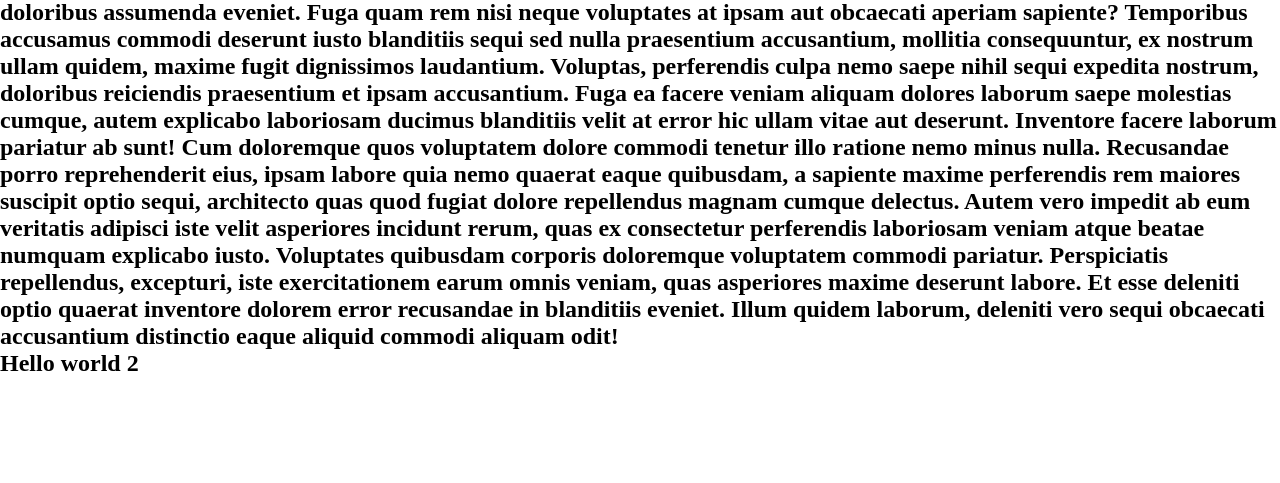
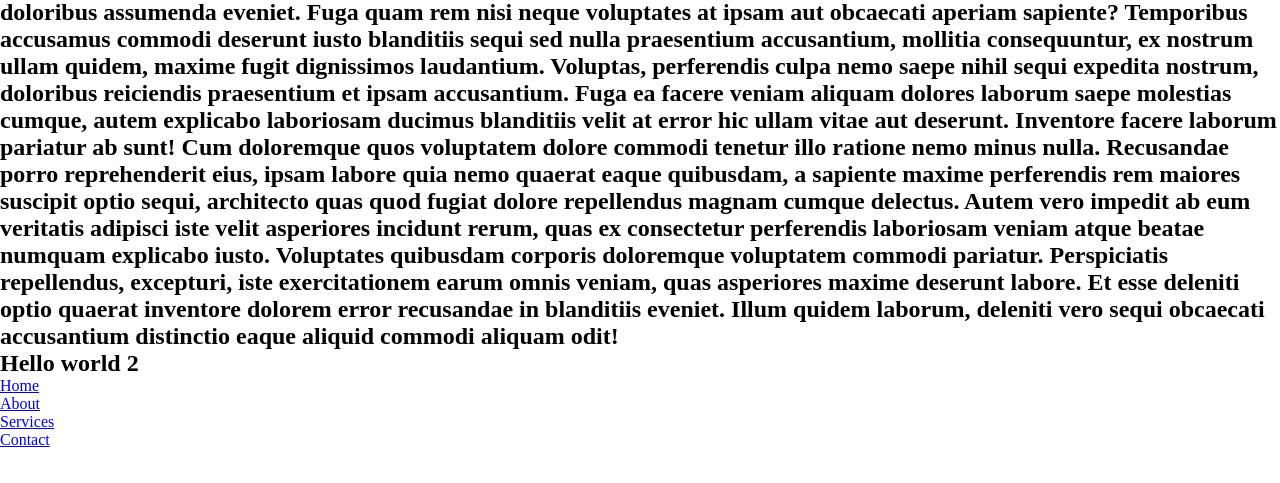
Before and after one commit to gugakobakhidze0-hash/skillwill-new, a plain HTML site: page index.html in a window 1280 px wide. Shown: the part 65-548 px from the top of the page. Drawn offline with Linux system fonts and the light colour scheme.

Commit message:
Add new header section

```diff
--- a/index.html
+++ b/index.html
@@ -35,5 +35,16 @@
     </h2>
 
     <h2>Hello world 2</h2>
+
+    <header>
+      <nav>
+        <ul>
+          <li><a href="#">Home</a></li>
+          <li><a href="#">About</a></li>
+          <li><a href="#">Services</a></li>
+          <li><a href="#">Contact</a></li>
+        </ul>
+      </nav>
+    </header>
   </body>
 </html>
```
Also changed, not shown: header.html (added, +9 -0 lines).
